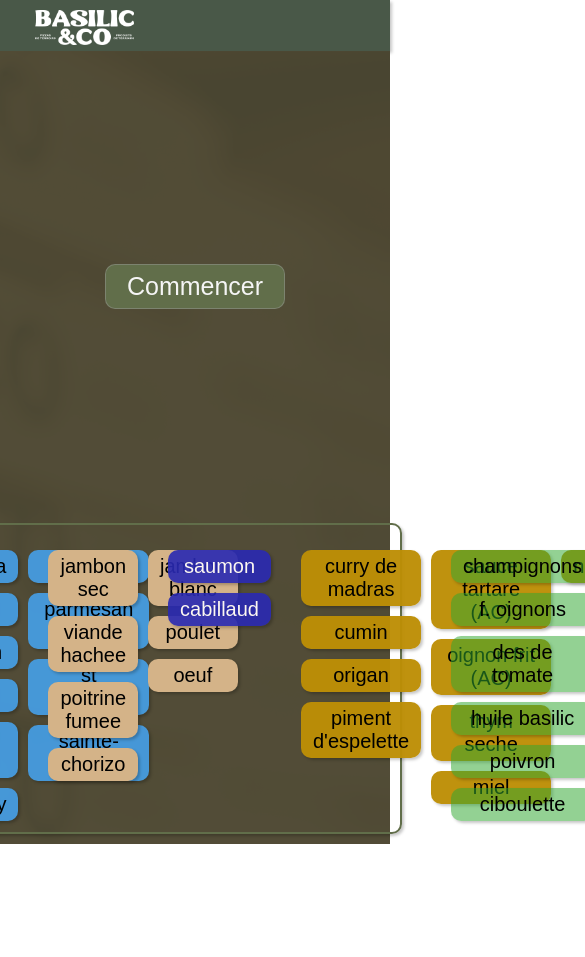
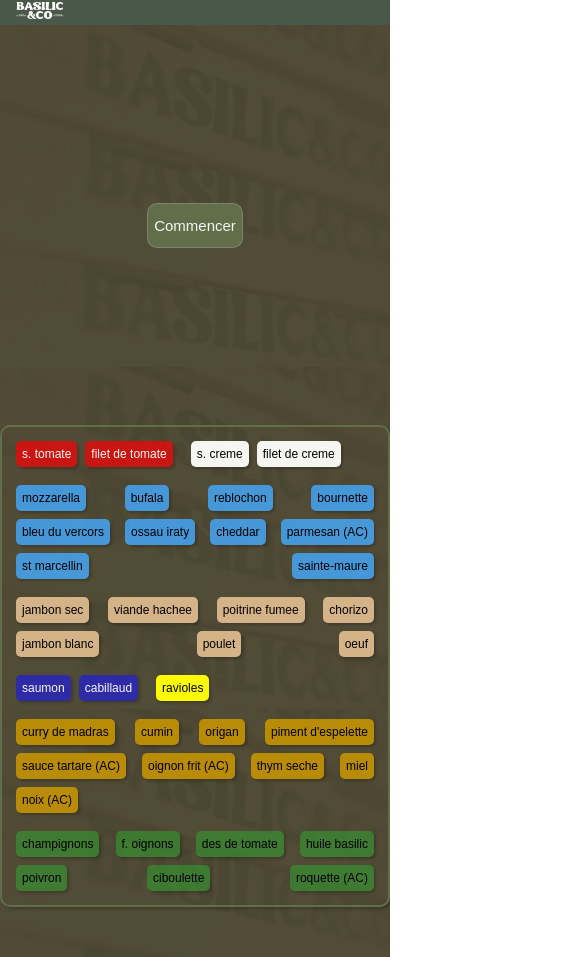
Before and after one commit to DevAndfit/pratiquePizzas, an Angular app: page / in a window 390 px wide. Shown: the top 957 px of the page, 585 px wide, since content can reach past the window. Before the commit the page ends 844 px from the top, so only its background shows below. Built offline with nearby package versions, Linux system fonts and the light colour scheme.

Commit message:
second commit after deploy

```diff
--- a/src/app/app.component.css
+++ b/src/app/app.component.css
@@ -3,7 +3,6 @@ app-header {
   width: 100vw;
   height: 6vh;
   box-shadow: 2px 2px 3px 0px rgba(0, 0, 0, 0.224);
-
 }
 
 app-main {
@@ -12,36 +11,35 @@ app-main {
   flex-wrap: wrap;
   justify-content: center;
   align-items: center;
-
   width: 100vw;
   height: 56vh;
   background-color: rgba(75, 71, 50,0.95);
-  /* background-image: url(../assets/cajas.jpg); */
-
-
 }
-
 app-sidebar {
-  /* background-color: green; */
   background-color: rgba(75, 71, 50, 0.95);
-  height: 38vh;
+  height: min-content;
   width: 100vw;
   box-sizing: border-box;
   display: flex;
   justify-content: center;
-  /* align-items: center; */
-
-
-
 }
-
 .main_wrapper {
   background:  url('../assets/cajas.jpg');
-  background-size: cover;
-  background-position: center;
-
+  background-size:auto ;
+  /* background-position: center; */
 }
-
-/* app-main, app-sidebar {
-  background: none;
-} */
+@media (max-width: 600px) {
+  .main_wrapper {
+    background:  url('../assets/cajas_movil.jpg');
+    background-size:auto;
+  }
+  app-header {
+    height: 3vh;
+    box-shadow: 2px 2px 3px 0px rgba(0, 0, 0, 0.224);
+  }
+  app-main{
+    width: auto;
+    height: auto;
+    min-height: 400px;
+  }
+}
--- a/src/app/shared/header/header.component.css
+++ b/src/app/shared/header/header.component.css
@@ -12,3 +12,12 @@ img {
   align-content: center;
 
 }
+
+@media (max-width: 600px) {
+  img {
+    width: 80px;
+  }
+  .header {
+    height: 3vh;
+  }
+}
--- a/src/app/shared/main/main.component.css
+++ b/src/app/shared/main/main.component.css
@@ -27,18 +27,22 @@
   height: 43vh;
   border-radius: 10px;
   box-shadow: 2px 2px 3px 0px rgba(0, 0, 0, 0.249);
-  background-color: rgba(98, 111, 80, 0.4);
+  background-color: rgba(75, 71, 50,0.3);
   min-width: 200px;
 }
 .nombre_container {
-  background-color: rgb(97, 110, 74);
+  background-color: rgba(97, 110, 74, 0.785);
   height: 60px;
   text-align: center;
   align-content: center;
-  color: rgb(145, 143, 132);
+  color: rgb(154, 153, 147);
   font-size: 25px;
   font-weight:600;
   margin-bottom: 5px;
+  border-bottom-left-radius: 0px;
+  border-bottom-right-radius: 0px;
+  border-top-right-radius: 10px;
+  border-top-right-radius: 10px;
 }
 
 .btn_container {
@@ -65,15 +69,14 @@ button:hover {
 
 .ingrediente {
   padding: 5px;
-  color: rgb(235, 230, 230);
+  color: rgb(248, 246, 246);
   margin-bottom: 10px;
   margin-top: 5px;
-  border-top: 2px solid rgb(97, 110, 74);
-  border-bottom:2px solid rgb(97, 110, 74) ;
+
   text-decoration: none;
   list-style: none;
   height: 25px;
-
+  background-color: rgba(97, 110, 74, 0.438);
   display: flex;
   align-content: center;
 }
@@ -114,3 +117,63 @@ button:hover {
     background-color: rgb(245, 245, 242);
     color: black;
   }
+
+
+  /* Media query para pantallas de hasta 600px de ancho */
+@media (max-width: 600px) {
+  .practice {
+    padding: 0;
+    width: auto;
+    height: auto;
+    flex-direction: column;
+  }
+
+  .conteo {
+    font-size: 120px;
+  }
+
+  .pizza_container {
+    height: auto;
+    width: auto;
+    flex-wrap: wrap;
+  }
+
+  .pizza {
+    width: 40%;
+    height: 260px;
+    min-width: 150px;
+  }
+
+  .nombre_container {
+    font-size: 16px;
+    height: 46px;
+  }
+
+  .btn_container {
+    margin: 5px;
+    height: auto;
+    padding: 5px;
+  }
+
+  button {
+    width: 120%;
+    font-size: 15px;
+    width: auto;
+  }
+  .restart {
+    width: 120px;
+    height: 25px;
+    font-size: 13;
+  }
+
+  .ingrediente {
+    margin-bottom: 4px;
+    font-size: 13px;
+    height: 15px;
+  }
+
+  .cuadro {
+    height: 13px;
+    width: 13px;
+  }
+}
--- a/src/app/shared/main/main.component.html
+++ b/src/app/shared/main/main.component.html
@@ -42,6 +42,6 @@
   </div>
 
   <div class="btn_container">
-    <button (click)="restartGame()" (click)="startGame()">Au four!!</button>
+    <button class="restart" (click)="restartGame()" (click)="startGame()">Au four!!</button>
   </div>
 </div>
--- a/src/app/shared/main/main.component.ts
+++ b/src/app/shared/main/main.component.ts
@@ -152,7 +152,7 @@ export class MainComponent {
   public randomPizzas: any = [];
 
   getRandomPizzas(): any[] {
-    const numberOfPizzas = Math.floor(Math.random() * 5) + 1;
+    const numberOfPizzas = Math.floor(Math.random() * 4) + 1;
     const shuffled = this.pizzas.sort(() => 0.5 - Math.random());
     return shuffled.slice(0, numberOfPizzas);
   }
--- a/src/app/shared/sidebar/sidebar.component.css
+++ b/src/app/shared/sidebar/sidebar.component.css
@@ -1,5 +1,3 @@
-
-
 .categoria {
   padding: 10px;
   display: flex;
@@ -7,11 +5,9 @@
   border: 2px solid rgb(97, 110, 74);
   box-shadow: 2px 2px 3px 0px rgba(0, 0, 0, 0.224);
   border-radius: 10px;
-  /* overflow-y: scroll; */
   width: 100vw;
   justify-content: center;
   height: 34vh;
-
 }
 .ingrediente_container {
   height: 12vh;
@@ -20,7 +16,6 @@
   flex-direction: column;
   flex-wrap: wrap;
   height: 34vh;
-
 }
 .ingrediente {
   padding: 5px;
@@ -33,9 +28,7 @@
   text-align: center;
   font-family:sans-serif;
   cursor: pointer;
-
 }
-
 .ingrediente:hover {
   transform: scale(1.04);
   transition: 0.5s;
@@ -70,3 +63,38 @@
     background-color: rgb(245, 245, 242);
     color: black;
   }
+
+  @media (max-width: 600px) {
+    .categoria {
+      display: flex;
+      flex-direction: row;
+      flex-wrap: wrap;
+      width: auto;
+      height: max-content;
+      padding: 5px;
+      justify-content: left;
+    }
+    .ingrediente_container {
+      height:max-content;
+      margin: 5px;
+      display: flex;
+      flex-direction: row;
+      justify-content: space-between;
+
+    }
+    .ingrediente {
+      padding: 6px;
+      box-shadow: 2px 2px 3px 0px rgba(0, 0, 0, 0.224);
+      margin: 4px;
+      border-radius: 5px;
+      font-size: 12px;
+      text-align: center;
+      font-family:sans-serif;
+      cursor: pointer;
+    }
+
+    .ingrediente:hover {
+      transform: scale(1.04);
+      transition: 0.5s;
+    }
+  }
--- a/src/app/shared/sidebar/sidebar.component.html
+++ b/src/app/shared/sidebar/sidebar.component.html
@@ -17,13 +17,13 @@
       <span class="ingrediente pescados" *ngFor="let item of ingredients.pescados" (click)="selectIngredient(item)">{{item}}</span>
     </div>
     <div class="ingrediente_container ">
+      <span class="ingrediente pastas" *ngFor="let item of ingredients.pastas" (click)="selectIngredient(item)">{{item}}</span>
+    </div>
+    <div class="ingrediente_container ">
       <span class="ingrediente especias" *ngFor="let item of ingredients.especias" (click)="selectIngredient(item)">{{item}}</span>
     </div>
     <div class="ingrediente_container ">
       <span class="ingrediente vegetales" *ngFor="let item of ingredients.vegetales" (click)="selectIngredient(item)">{{item}}</span>
-    </div>
-    <div class="ingrediente_container ">
-      <span class="ingrediente pastas" *ngFor="let item of ingredients.pastas" (click)="selectIngredient(item)">{{item}}</span>
     </div>
 
 </div>
```
Also changed, not shown: src/assets/cajas_movil.jpg (added).
